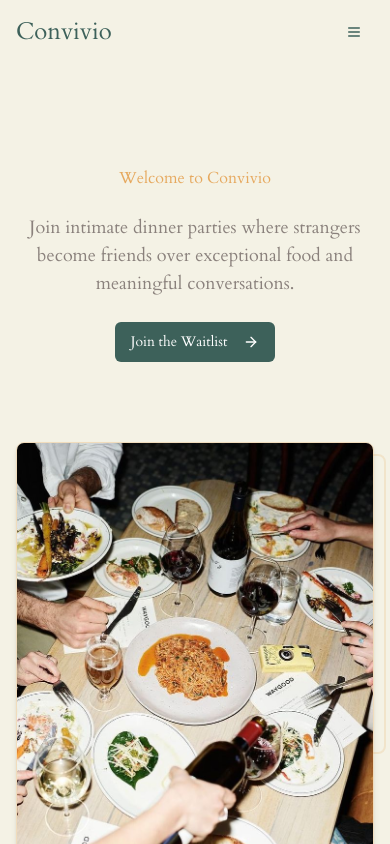
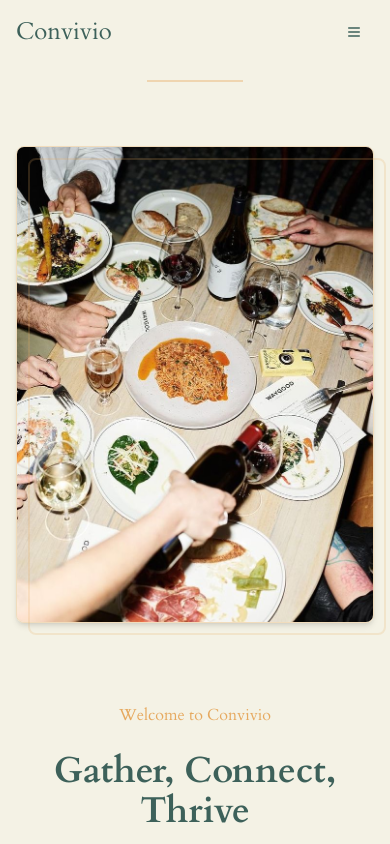
Before and after one commit to gerileka/convivial-connections, a React (Vite) app: page / in a window 390 px wide. Shown: the top 844 px of the page. Built offline with nearby package versions, Linux system fonts and the light colour scheme.

Commit message:
Fix: Hero section layout and responsiveness
Adjust the Hero section's layout to ensure the image and text sections are properly sized and formatted, and ensure responsiveness for mobile devices.

```diff
--- a/src/components/Hero.tsx
+++ b/src/components/Hero.tsx
@@ -4,6 +4,8 @@ import { ArrowRight, Languages, Sparkles } from "lucide-react";
 import { useNavigate } from "react-router-dom";
 import { Dialog, DialogContent, DialogHeader, DialogTitle } from "@/components/ui/dialog";
 import { useState } from "react";
+import { Separator } from "@/components/ui/separator";
+
 export const Hero = () => {
   const navigate = useNavigate();
   const [showLanguageModal, setShowLanguageModal] = useState(false);
@@ -11,25 +13,40 @@ export const Hero = () => {
     setShowLanguageModal(false);
     navigate(`/form/${language}`);
   };
-  return <section className="min-h-screen flex items-center justify-center bg-convivio-bg pt-16">
+  return (
+    <section className="py-20 bg-convivio-bg min-h-screen flex items-center">
       <div className="container mx-auto px-4">
-        <div className="grid md:grid-cols-2 gap-12 items-center">
-          <div className="space-y-6 animate-fadeIn text-center md:text-left">
+        <div className="max-w-5xl mx-auto">
+          <Separator className="w-24 h-[2px] mx-auto bg-convivio-accent/40" />
+
+          <div className="flex flex-col md:flex-row items-center gap-12 py-16">
+            <div className="text-center md:text-left space-y-6 md:w-1/2 order-2 md:order-1">
               <span className="text-convivio-accent font-medium">Welcome to Convivio</span>
-
-            <p className="text-lg text-convivio-muted max-w-lg mx-auto md:mx-0">
+              <h1 className="text-4xl font-serif font-bold text-convivio-text">
+                Gather, Connect, Thrive
+              </h1>
+              <p className="text-convivio-text/90 leading-relaxed">
                 Join intimate dinner parties where strangers become friends over exceptional food and meaningful conversations.
               </p>
-            <Button className="bg-convivio-text text-white hover:bg-convivio-accent transition-colors" onClick={() => setShowLanguageModal(true)}>
+              <Button
+                className="bg-convivio-text text-white hover:bg-convivio-accent transition-colors"
+                onClick={() => setShowLanguageModal(true)}
+              >
                 Join the Waitlist <ArrowRight className="ml-2 h-4 w-4" />
               </Button>
             </div>
-          <div className="relative h-[300px] md:h-[500px] animate-fadeIn mt-8 md:mt-0">
+
+            <div className="relative md:w-1/2 order-1 md:order-2 mb-8 md:mb-0">
+              <div className="relative">
                 <div className="absolute inset-0 border-2 border-convivio-accent/20 rounded-lg transform translate-x-3 translate-y-3"></div>
-            <div className="relative overflow-hidden rounded-lg border border-convivio-accent/30 shadow-md">
+                <div className="overflow-hidden rounded-lg border border-convivio-accent/30 shadow-md">
                   <img src="/lovable-uploads/79b72843-5f5b-45d1-8a40-6dc422feacab.png" alt="Convivio Dining Experience" className="w-full h-full object-cover" />
                 </div>
               </div>
+            </div>
+          </div>
+
+          <Separator className="w-24 h-[2px] mx-auto bg-convivio-accent/40" />
         </div>
       </div>
 
@@ -57,5 +74,6 @@ export const Hero = () => {
           </div>
         </DialogContent>
       </Dialog>
-    </section>;
+    </section>
+  );
 };
--- a/src/pages/Index.tsx
+++ b/src/pages/Index.tsx
@@ -7,7 +7,7 @@ import { Footer } from "@/components/Footer";
 
 const Index = () => {
   return (
-    <div className="min-h-screen bg-convivio-bg">
+    <div className="bg-convivio-bg">
       <Navbar />
       <Hero />
       <About />
```
Lines whose indentation alone changed are shown as unchanged.
